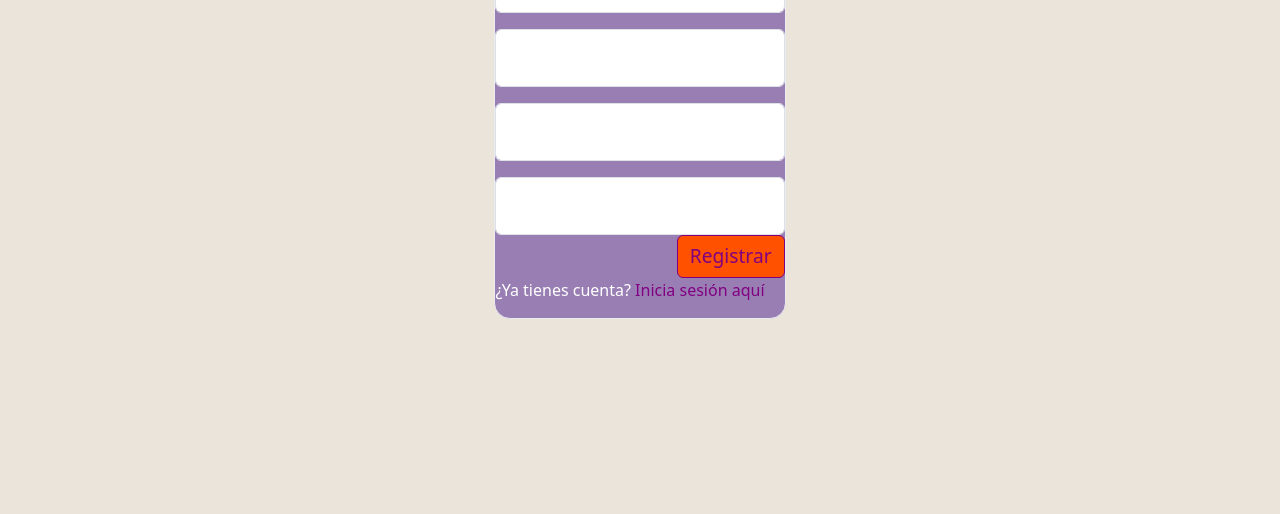
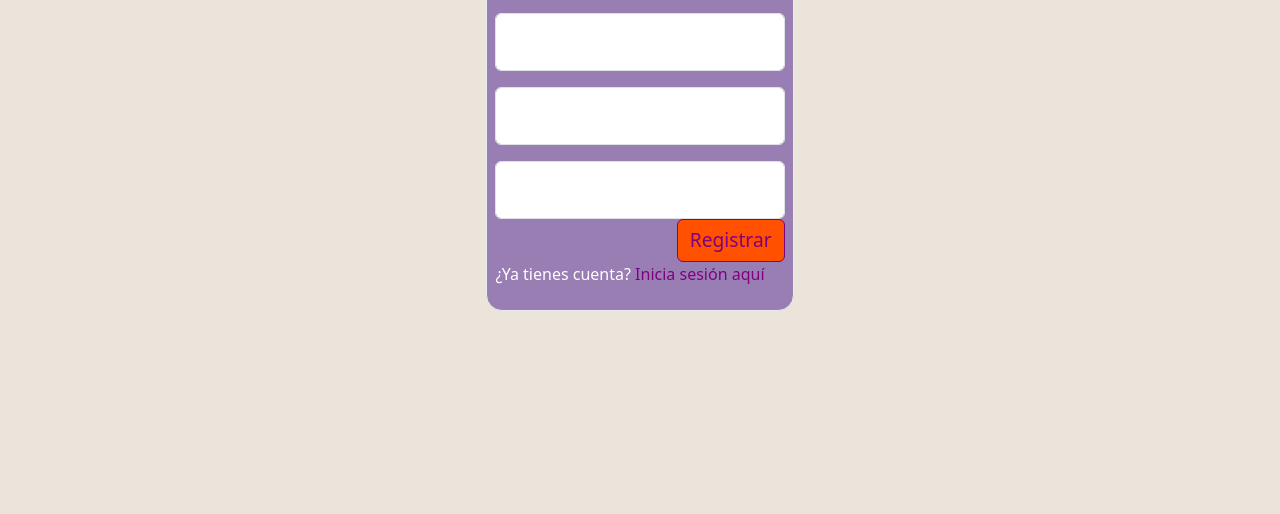
Before and after one commit to vozexpertadm-ship-it/VozExpertaB, a website: page public/registro.html in a window 1280 px wide. Shown: the part 286-800 px from the top of the page. Drawn offline with nearby package versions, Linux system fonts and the light colour scheme.

Commit message:
Update registro.html

```diff
--- a/public/registro.html
+++ b/public/registro.html
@@ -19,8 +19,8 @@
 
 </nav>
 <body>
-  <section class="d-flex justify-content-center section-login p-4 ">
-    <div class="login-form border border-light-subtle border-opacity-50">
+  <section class="d-flex justify-content-center section-login  ">
+    <div class="login-form border border-light-subtle border-opacity-50 p-2">
       <form id="login-form" class="needs-validation" novalidate>
         <div class="text-center">
           <p id="label-create">Crear cuenta</p>
```
